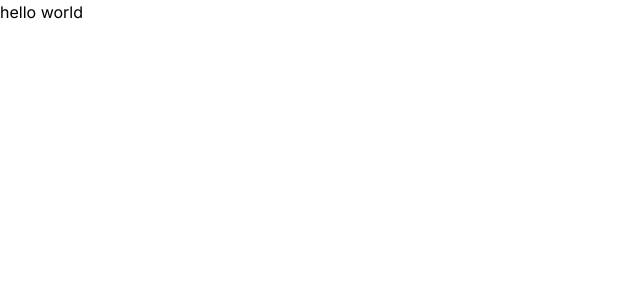
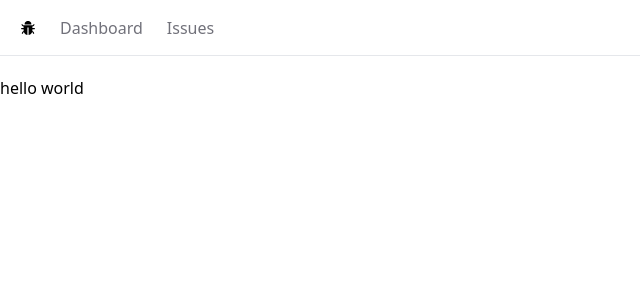
Before and after one commit to arberlisaj/issue-tracker, a Next.js app: page / in a window 1280 px wide. Shown: the top 300 px of the page, without its empty margins (0-640 px from the left). Built offline with nearby package versions, Linux system fonts and the light colour scheme.

Commit message:
Build the navbar

```diff
--- /dev/null
+++ b/app/Navbar.tsx
@@ -0,0 +1,31 @@
+import Link from "next/link";
+import { AiFillBug } from "react-icons/ai";
+
+function Navbar() {
+  const links = [
+    { label: "Dashboard", href: "/" },
+    { label: "Issues", href: "/issues" },
+  ];
+
+  return (
+    <nav className="flex space-x-6 border-b mb-5 px-5 h-14 items-center">
+      <Link href="/">
+        <AiFillBug />
+      </Link>
+      <ul className="flex space-x-6">
+        {links.map((link) => (
+          <li key={link.href}>
+            <Link
+              className="text-zinc-500 hover:text-zinc-800 transition-colors"
+              href={link.href}
+            >
+              {link.label}
+            </Link>
+          </li>
+        ))}
+      </ul>
+    </nav>
+  );
+}
+
+export default Navbar;
--- a/app/layout.tsx
+++ b/app/layout.tsx
@@ -1,8 +1,6 @@
 import "./globals.css";
 import type { Metadata } from "next";
-import { Inter } from "next/font/google";
-
-const inter = Inter({ subsets: ["latin"] });
+import Navbar from "./Navbar";
 
 export const metadata: Metadata = {
   title: "Create Next App",
@@ -16,7 +14,10 @@
 }) {
   return (
     <html lang="en">
-      <body className={inter.className}>{children}</body>
+      <body>
+        <Navbar />
+        <main>{children}</main>
+      </body>
     </html>
   );
 }
--- a/package.json
+++ b/package.json
@@ -19,6 +19,7 @@
     "postcss": "8.4.35",
     "react": "18.2.0",
     "react-dom": "18.2.0",
+    "react-icons": "^4.11.0",
     "tailwindcss": "3.4.1",
     "typescript": "5.3.3"
   }
```
Also changed, not shown: 1 other file (tests, documents, lock files or other folders).
